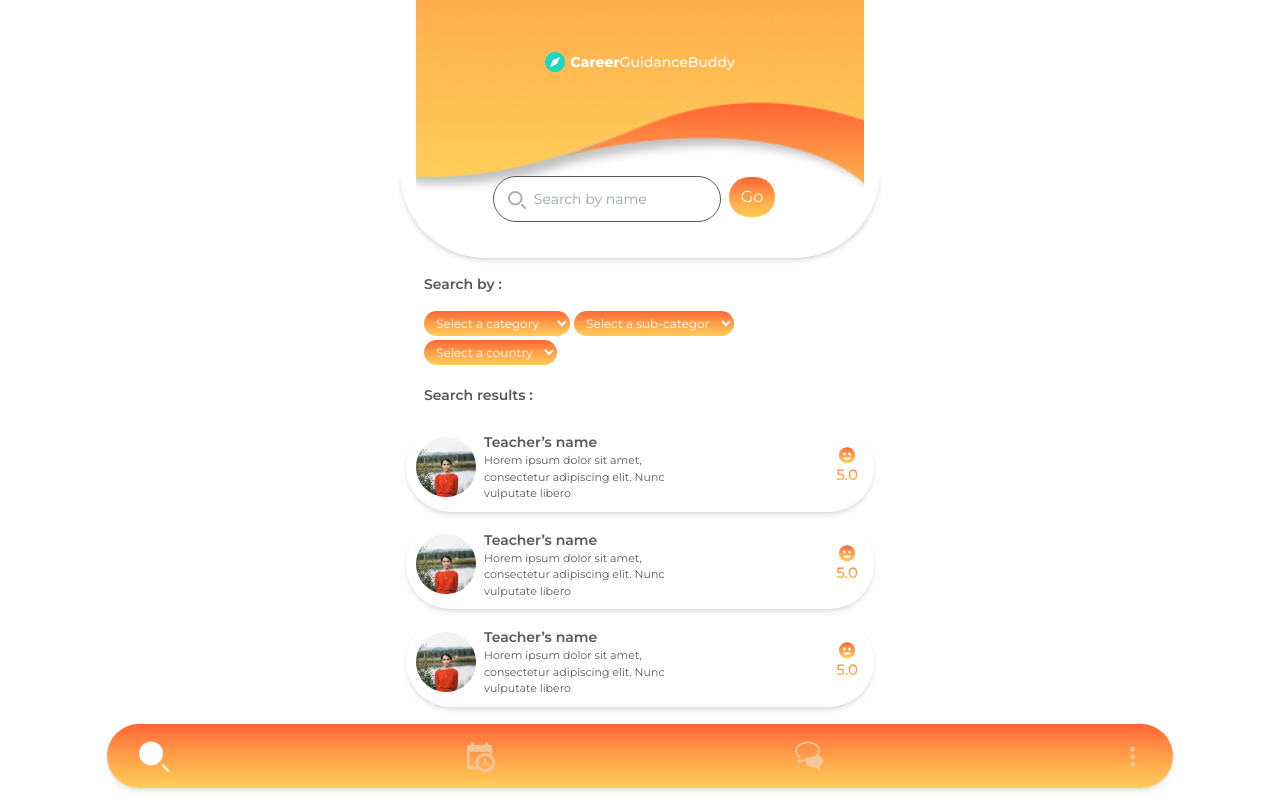
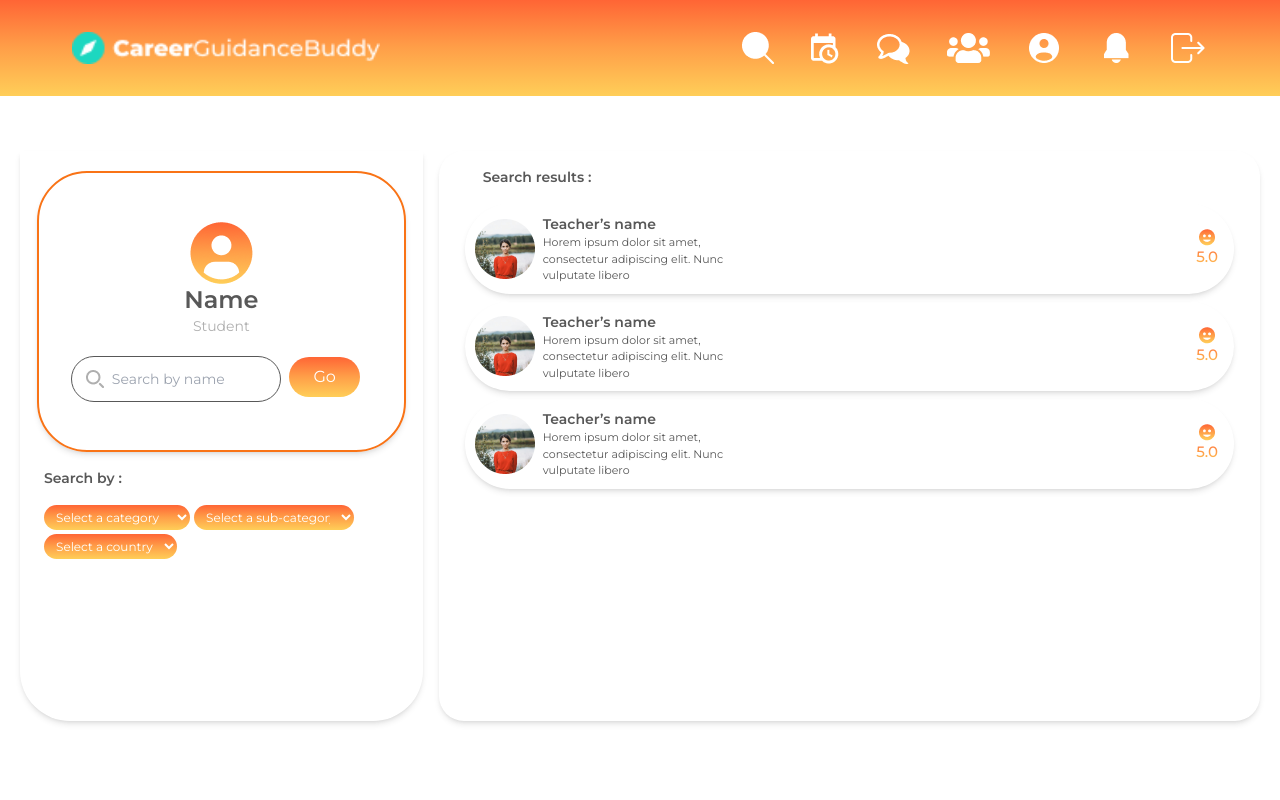
Before and after one commit to md-toybur-rahman/Student_Platform, a website: page search.html in a window 1280 px wide. Drawn offline with Linux system fonts and the light colour scheme.

Commit message:
complete search page

```diff
--- a/search.html
+++ b/search.html
@@ -8,18 +8,39 @@
   <link rel="stylesheet" href="./dist/output.css" />
 </head>
 
-<body class="font-primary">
+<body class="font-primary max-w-[1440px] mx-auto min-h-[100vh]">
   <section>
+    <nav
+      class="hidden sm:flex flex-wrap md:gap-10 items-center justify-center lg:justify-between h-[96px] w-full bg-gradient px-5 lg:px-[72px]">
+      <div class="hidden lg:block">
+        <img class="w-[308px]" src="./img/logo.png" alt="logo" />
+      </div>
+      <div class="flex items-center justify-center gap-8">
+        <img src="img/desktop_search_icon.png" alt="">
+        <img src="img/desktop_calander_icon.png" alt="">
+        <img src="img/desktop_chat_icon.png" alt="">
+        <img src="img/desktop_group_icon.png" alt="">
+        <img src="img/desktop_profile_icon.png" alt="">
+        <img src="img/desktop_notificaiton_icon.png" alt="">
+        <img src="img/desktop_logout_icon.png" alt="">
+      </div>
+    </nav>
     <div>
-      <div class="bg-contain bg-no-repeat w-full h-[280px] sm:mx-auto sm:w-full sm:max-w-md"
+      <div class="sm:hidden bg-contain bg-cover bg-no-repeat w-full h-[280px] sm:mx-auto sm:w-full sm:max-w-md"
         style="background-image: url('./img/background-2.png')">
         <div class="flex justify-center items-center pt-[52px]">
           <img src="./img/logo.png" alt="logo" />
         </div>
       </div>
-      <div class="sm:mx-auto sm:w-full sm:max-w-[480px] mb-8">
-        <div class="mt-[-140px]">
-          <div class="flex items-center justify-center px-8 mt-8 pb-9 shadow-md rounded-b-full">
+      <div class="sm:mx-auto sm:w-full  sm:max-w-[1296px] sm:px-5 mb-8">
+        <div class="mt-[-80px] sm:mt-0 md:grid grid-cols-3 gap-4 sm:min-h-[85vh] sm:py-[55px]">
+          <div class="flex sm:flex-col items-center justify-center sm:justify-start px-8 sm:px-0 mt-8 sm:mt-0 pb-9 shadow-md rounded-b-[50px] sm:pt-5">
+            <div class="sm:rounded-[50px] sm:shadow-md sm:w-7/12 md:w-11/12 sm:border-2 sm:h-[281px] sm:border-orange-500 sm:flex flex-col items-center justify-center sm:px-3 lg:px-8">
+              <div class="flex flex-col justify-center items-center mb-4">
+                <img src="./img/Vector (1).png" alt="" />
+                <h1 class="font-semibold text-2xl text-[#585858]">Name</h1>
+                <p class="text-[#afafaf] text-sm font-normal">Student</p>
+              </div>
               <form class="flex-col mr-3 items-center">
                 <div class="flex items-center">
                   <div class="mr-2">
@@ -31,14 +52,59 @@
                         placeholder="Search by name" />
                     </div>
                   </div>
-                <button type="submit" class="bg-gradient text-white rounded-full px-3 py-2">
+                  <button type="submit" class="bg-gradient text-white rounded-full px-6 py-2">
                     Go
                   </button>
                 </div>
               </form>
             </div>
+            <div class="px-6 hidden sm:block">
+              <div class="text-[14px] my-4 font-semibold text-[#585858]">
+                Search by :
+              </div>
 
-          <div class="px-6">
+              <div class="flex flex-wrap">
+                <div class="text-[12px]">
+                  <select name="category" class="max-w-[150px] text-white bg-gradient px-2 py-1 rounded-full mb-1 mr-1">
+                    <option class="w-[100%]" selected value="">
+                      Select a category
+                    </option>
+                    <option value="Pre-School">Pre-School</option>
+                    <option value="High-School">High School</option>
+                    <option value="Middle School">Middle School</option>
+                    <option value="Bachelor's Degree">Bachelor's Degree</option>
+                  </select>
+                </div>
+
+                <div class="text-[12px]">
+                  <select name="subCategory"
+                    class="max-w-[160px] text-white bg-gradient px-2 py-1 rounded-full mb-1 mr-1">
+                    <option class="w-[100%]" selected value="">
+                      Select a sub-category
+                    </option>
+                    <option value="Pre-School">Pre-School</option>
+                    <option value="High-School">High School</option>
+                    <option value="Middle School">Middle School</option>
+                    <option value="Bachelor's Degree">Bachelor's Degree</option>
+                  </select>
+                </div>
+
+                <div class="text-[12px]">
+                  <select name="country" class="max-w-[150px] text-white bg-gradient px-2 py-1 rounded-full mb-1 mr-1">
+                    <option class="w-[100%]" selected value="">
+                      Select a country
+                    </option>
+                    <option value="India">India</option>
+                    <option value="USA">USA</option>
+                    <option value="Singapore">Singapore</option>
+                    <option value="Brazil">Brazil</option>
+                  </select>
+                </div>
+              </div>
+            </div>
+          </div>
+          <div class="col-span-2 sm:h-full sm:rounded-[25px] sm:shadow-md min-h-full sm:px-3 md:px-5">
+            <div class="px-6 sm:hidden">
               <div class="text-[14px] my-4 font-semibold text-[#585858]">
                 Search by :
               </div>
@@ -184,20 +250,13 @@
                 </div>
               </div>
             </div>
+          </div>
+        </div>
 
         <!-- menu component -->
-          <div class="relative z-50 flex justify-center">
-            <div style="
-                  background: linear-gradient(
-                    180deg,
-                    #ff6535 0%,
-                    #ff9e48 48.9%,
-                    #ffce58 100%
-                  );
-                  position: fixed;
-                  bottom: 0;
-                "
-              class="flex flex-row justify-between shadow-md items-center px-[32px] rounded-[100px] w-10/12 h-[64px] mb-3">
+        <div class="sm:hidden relative z-50 flex justify-center">
+          <div
+            class="flex flex-row justify-between shadow-md items-center px-[32px] rounded-[100px] w-10/12 h-[64px] mb-3 bg-gradient">
             <img src="./img/search-active.png" alt="" />
             <img src="./img/4.png" alt="" />
             <img src="./img/chat-inactive.png" alt="" />
@@ -206,7 +265,6 @@
         </div>
       </div>
     </div>
-    </div>
   </section>
 </body>
 
```
Also changed, not shown: dist/output.css. Lines whose indentation alone changed are shown as unchanged.
